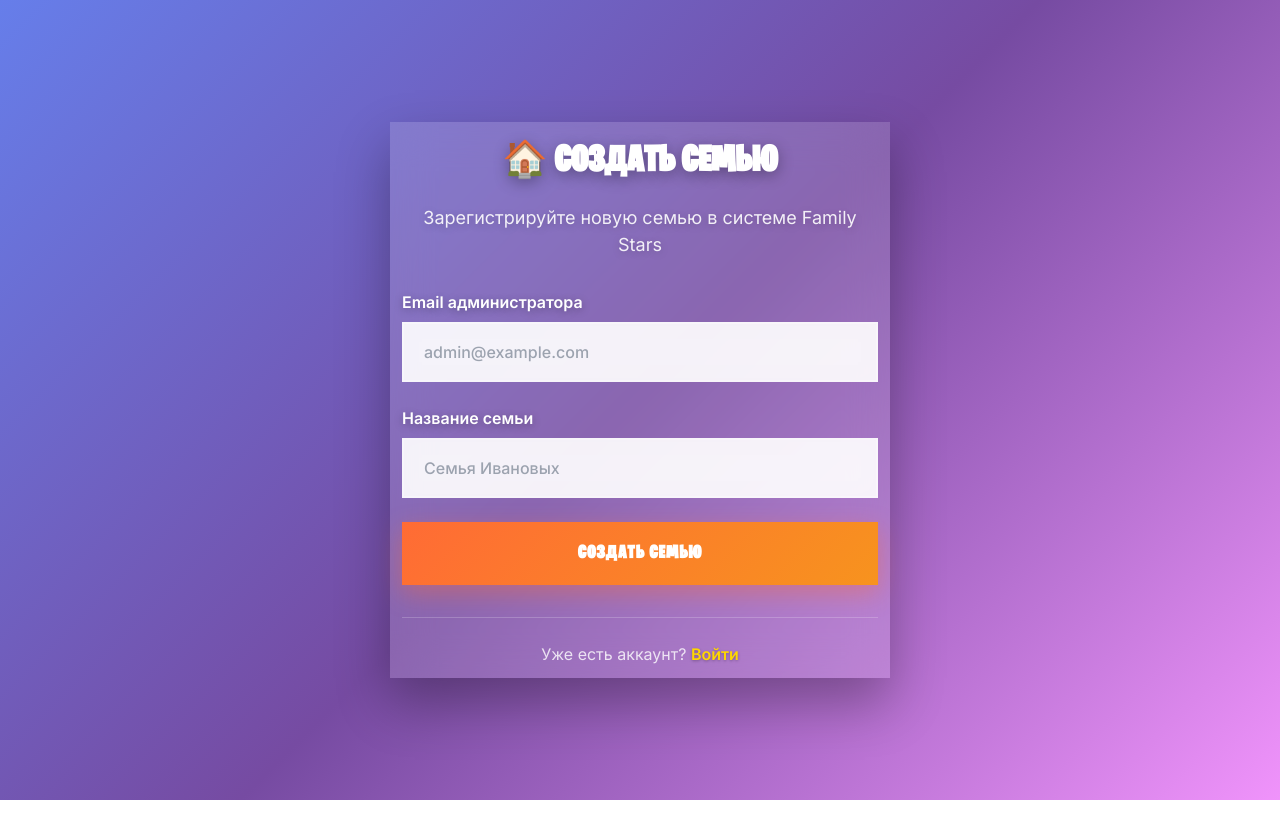
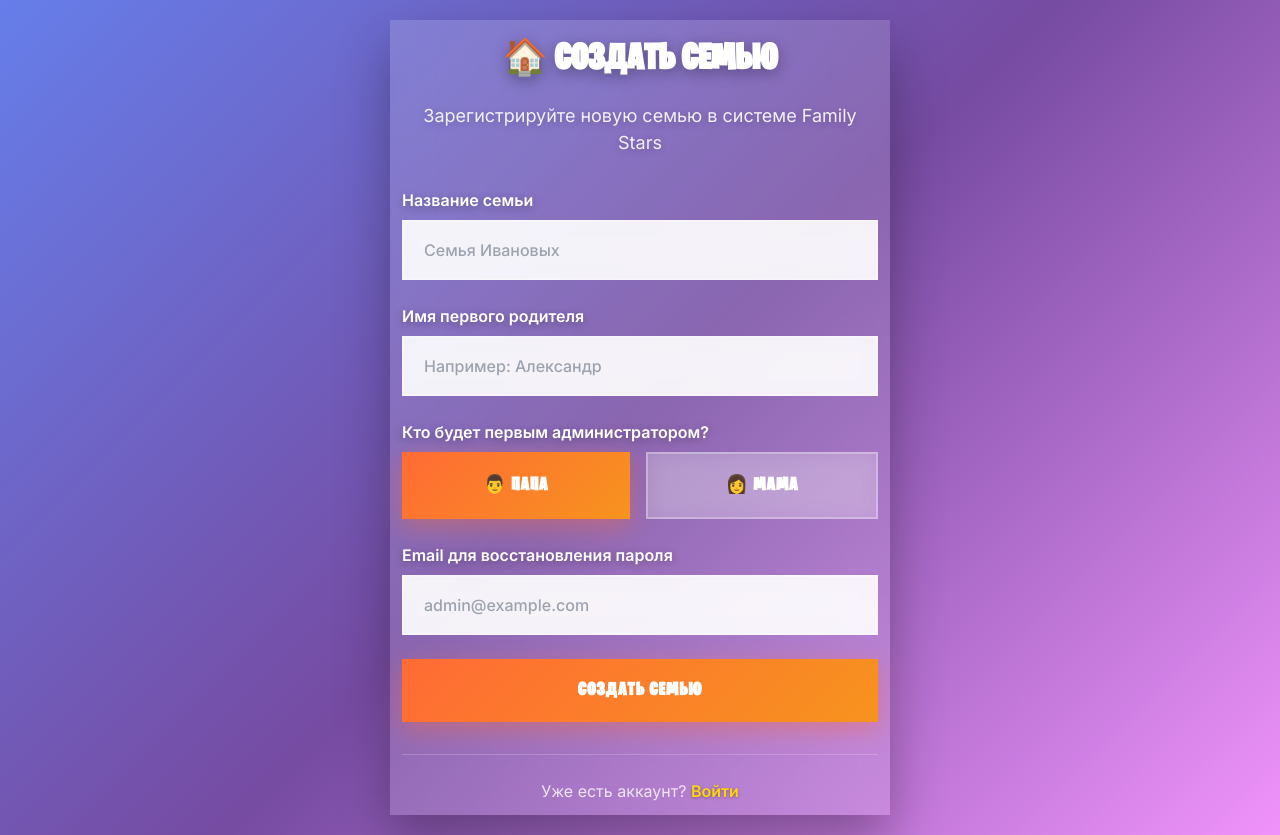
Before and after one commit to fotventy/family-stars, a Next.js app: page /register-family in a window 1280 px wide. Before the commit the page ends 800 px from the top, so only its background shows below. Built offline with nearby package versions, Linux system fonts and the light colour scheme.

Commit message:
Update family registration: add parent name and type selection, fix FAMILY_ADMIN role access

```diff
--- a/src/app/api/register-family/route.ts
+++ b/src/app/api/register-family/route.ts
@@ -21,11 +21,11 @@
 
 export async function POST(request: Request) {
   try {
-    const { email, familyName } = await request.json();
+    const { email, familyName, parentName, parentType } = await request.json();
 
-    if (!email || !familyName) {
+    if (!email || !familyName || !parentName || !parentType) {
       return NextResponse.json(
-        { error: "Email и название семьи обязательны" },
+        { error: "Все поля обязательны для заполнения" },
         { status: 400 }
       );
     }
@@ -47,10 +47,10 @@
     const hashedPassword = await hash(tempPassword, 10);
     const inviteCode = generateInviteCode();
 
-    // Создаем администратора семьи
+    // Создаем первого родителя как администратора семьи
     const admin = await prisma.user.create({
       data: {
-        name: `Админ семьи ${familyName}`,
+        name: parentName,
         email,
         password: hashedPassword,
         role: "FAMILY_ADMIN",
@@ -75,13 +75,15 @@
       data: { familyId: family.id }
     });
 
-    console.log(`✅ Создана семья: ${familyName} с админом ${email}`);
+    console.log(`✅ Создана семья: ${familyName} с ${parentType} ${parentName} (${email})`);
 
     // В реальном приложении здесь бы отправляли email
     // Пока просто возвращаем временный пароль
     return NextResponse.json({
       success: true,
       message: `Семья "${familyName}" успешно создана!`,
+      parentName,
+      parentType,
       tempPassword, // В production убрать и отправить по email
       loginUrl: `${process.env.NEXTAUTH_URL || 'https://family-stars.vercel.app'}/login`,
       familyCode: inviteCode
--- a/src/app/parent/page.tsx
+++ b/src/app/parent/page.tsx
@@ -69,7 +69,7 @@
       redirect("/login");
     }
 
-    if (status === "authenticated" && session?.user.role === "PARENT") {
+    if (status === "authenticated" && (session?.user.role === "PARENT" || session?.user.role === "FAMILY_ADMIN")) {
       fetchUsers();
       fetchTasks();
       fetchGifts();
@@ -490,7 +490,7 @@
     );
   }
 
-  if (status === "unauthenticated" || session?.user.role !== "PARENT") {
+  if (status === "unauthenticated" || (session?.user.role !== "PARENT" && session?.user.role !== "FAMILY_ADMIN")) {
     return null;
   }
 
--- a/src/app/register-family/page.tsx
+++ b/src/app/register-family/page.tsx
@@ -6,6 +6,8 @@
 export default function RegisterFamily() {
   const [email, setEmail] = useState("");
   const [familyName, setFamilyName] = useState("");
+  const [parentName, setParentName] = useState("");
+  const [parentType, setParentType] = useState<"папа" | "мама">("папа");
   const [loading, setLoading] = useState(false);
   const [error, setError] = useState("");
   const [success, setSuccess] = useState("");
@@ -15,8 +17,8 @@
   const handleSubmit = async (e: React.FormEvent) => {
     e.preventDefault();
 
-    if (!email || !familyName) {
-      setError("Email и название семьи обязательны");
+    if (!email || !familyName || !parentName) {
+      setError("Все поля обязательны для заполнения");
       return;
     }
 
@@ -28,7 +30,12 @@
       const response = await fetch("/api/register-family", {
         method: "POST",
         headers: { "Content-Type": "application/json" },
-        body: JSON.stringify({ email, familyName })
+        body: JSON.stringify({
+          email,
+          familyName,
+          parentName,
+          parentType
+        })
       });
 
       const data = await response.json();
@@ -392,6 +399,13 @@
                 </div>
 
                 <div className="result-item">
+                  <span className="result-label">Администратор:</span>
+                  <span className="result-value">
+                    {result.parentType === "папа" ? "👨" : "👩"} {result.parentName} ({result.parentType})
+                  </span>
+                </div>
+
+                <div className="result-item">
                   <span className="result-label">Код семьи:</span>
                   <span className="result-value">{result.familyCode}</span>
                 </div>
@@ -420,21 +434,6 @@
           ) : (
             <form onSubmit={handleSubmit} className="premium-form">
               <div className="form-group">
-                <label htmlFor="email" className="form-label">
-                  Email администратора
-                </label>
-                <input
-                  type="email"
-                  id="email"
-                  value={email}
-                  onChange={(e) => setEmail(e.target.value)}
-                  className="form-input"
-                  placeholder="admin@example.com"
-                  required
-                />
-              </div>
-
-              <div className="form-group">
                 <label htmlFor="familyName" className="form-label">
                   Название семьи
                 </label>
@@ -445,6 +444,64 @@
                   onChange={(e) => setFamilyName(e.target.value)}
                   className="form-input"
                   placeholder="Семья Ивановых"
+                  required
+                />
+              </div>
+
+              <div className="form-group">
+                <label htmlFor="parentName" className="form-label">
+                  Имя первого родителя
+                </label>
+                <input
+                  type="text"
+                  id="parentName"
+                  value={parentName}
+                  onChange={(e) => setParentName(e.target.value)}
+                  className="form-input"
+                  placeholder="Например: Александр"
+                  required
+                />
+              </div>
+
+              <div className="form-group">
+                <label className="form-label">
+                  Кто будет первым администратором?
+                </label>
+                <div style={{
+                  display: "flex",
+                  gap: "16px",
+                  justifyContent: "center"
+                }}>
+                  <button
+                    type="button"
+                    onClick={() => setParentType("папа")}
+                    className={`premium-button ${parentType === "папа" ? "primary" : "secondary"}`}
+                    style={{ flex: 1 }}
+                  >
+                    👨 Папа
+                  </button>
+                  <button
+                    type="button"
+                    onClick={() => setParentType("мама")}
+                    className={`premium-button ${parentType === "мама" ? "primary" : "secondary"}`}
+                    style={{ flex: 1 }}
+                  >
+                    👩 Мама
+                  </button>
+                </div>
+              </div>
+
+              <div className="form-group">
+                <label htmlFor="email" className="form-label">
+                  Email для восстановления пароля
+                </label>
+                <input
+                  type="email"
+                  id="email"
+                  value={email}
+                  onChange={(e) => setEmail(e.target.value)}
+                  className="form-input"
+                  placeholder="admin@example.com"
                   required
                 />
               </div>
```
